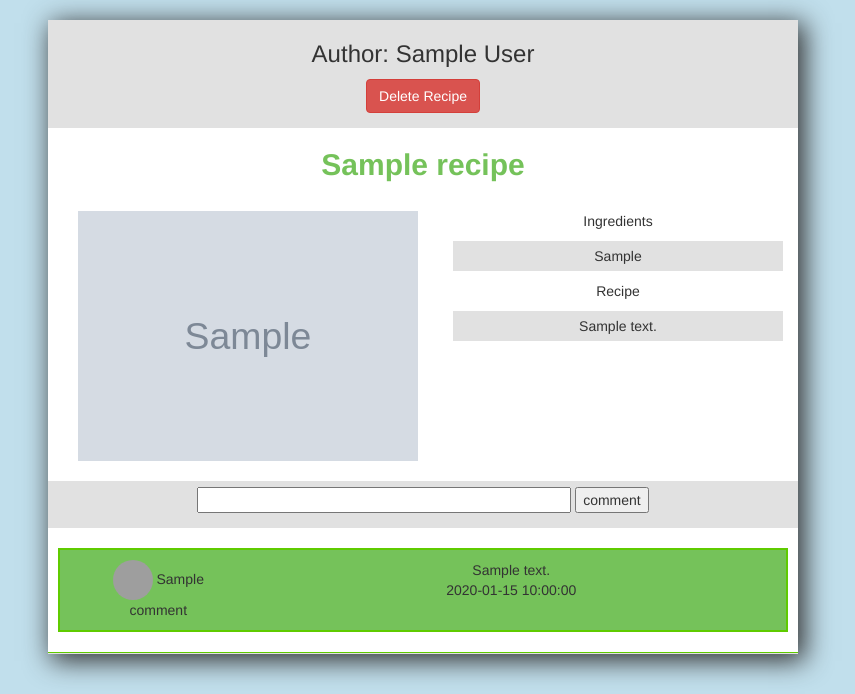
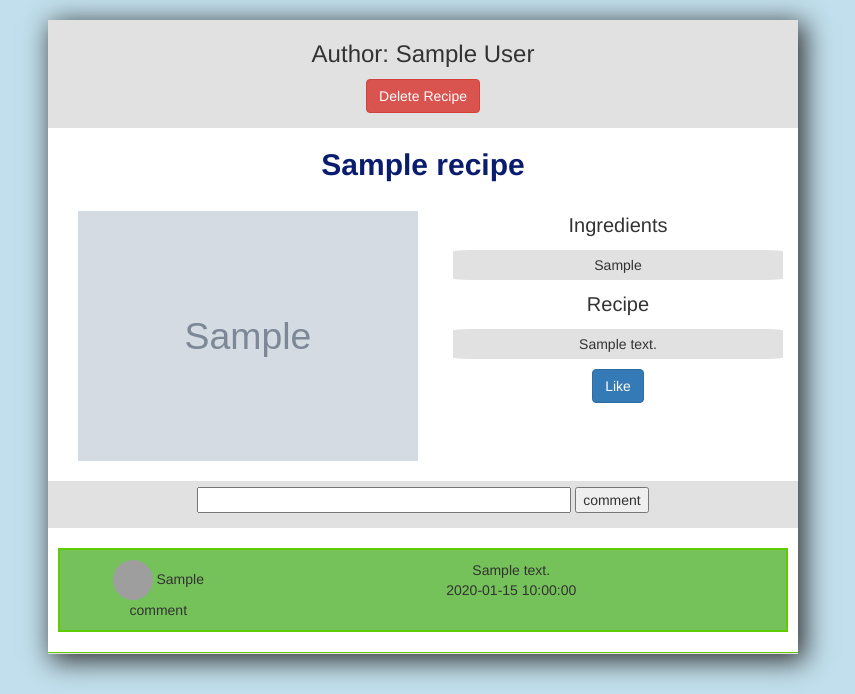
Before and after one commit to aparnasathyan01/recipe-portal, a PHP site: page /client-side/showMore.php?food=1 in a window 1280 px wide. Shown: the part 52-746 px from the top of the page, without its empty margins (217-1072 px from the left). Run offline with PHP 8.4, Linux system fonts and the light colour scheme; the visitor is signed in with stand-in values (Sample User, id 1); tables that the repository leaves empty or names only in its code hold one stand-in row (values such as "Sample post"); grey boxes marked "Sample" are stand-in pictures; some libraries are stand-ins or nearby versions; grey boxes are pictures that could not be loaded.

Commit message:
Some changes

```diff
--- a/client-side/css/style.css
+++ b/client-side/css/style.css
@@ -146,6 +146,12 @@ body.modal-open .background-container{
   padding: 1px;
 }
 
+.rating{
+  font-size: 20px;
+  font-weight: bold;
+  color: #0a1c6d;
+}
+
 .postImage{
   margin-left: 30px;
   width: 340px;
@@ -153,7 +159,7 @@ body.modal-open .background-container{
 }
 .postName{
   font-weight: bold !important;
-  color: #75C25A;
+  color: #0a1c6d;
 }
 .postDescription{
   margin-left: 15px;
@@ -161,6 +167,7 @@ body.modal-open .background-container{
   background-color: #e1e1e1;
   padding: 5px;
   height: fit-content;
+  border-radius: 5%;
 }
 
 /* comment input */
--- a/client-side/showMore.php
+++ b/client-side/showMore.php
@@ -37,18 +37,21 @@
           }
             //delete recipe button over
 
-              echo '<div ><h2 class="postName">'.$postInfo['name'].'</h2></div>
+              echo '<div><h2 class="postName">'.$postInfo['name'].'</h2></div>
                 <br>
                 <div class="row">
                   <div class="col-lg-6">
                     <img class="postImage" src="uploads/'.$postInfo['image'].'" " ><br>
                   </div>
                   <div class="col-lg-6">
-                    <p class="font-weight-bold">Ingredients</p>
+                    <p class="font-weight-bold" style = "font-size: 20px">Ingredients</p>
                     <p class="postDescription">'.$postInfo['ingredients'].'</p>
-                    <p class="font-weight-bold">Recipe</p>
+                    <p class="font-weight-bold" style = "font-size: 20px">Recipe</p>
                     <p class="postDescription">'.$postInfo['description'].'</p>
                   </div>
+                  <form method="POST" action="#">
+                  <input type="submit" name="submitLikes" class= "btn btn-primary" value = "Like">
+                  </form>
                 </div>
                 <br>
                 <div class="head">
--- a/server-side/insertData.php
+++ b/server-side/insertData.php
@@ -69,7 +69,7 @@
   3 Whole Egg, 1 cup Broccoli florets (chopped into small pieces), 2 Onion (finely chopped), 2 Tomatoes (finely chopped), 6 Garlic cloves (finely chopped),
   1 teaspoon Turmeric powder (Haldi), 2 teaspoon Red Chilli powder, 2 tablespoon Coriander (Dhania) Leaves (finely chopped), Salt (to taste),
   2 tablespoon Oil','
-  <br/>:
+  <br/>
   <br/>To begin making Broccoli Egg Bhurji, heat oil in a frying pan or skillet and add finely chopped onions. When onion turns pinkish, add chopped garlic and
   sauté till the raw smell of garlic goes away. Once it is done, add the chopped tomatoes and sauté till it turns mushy.
   Add broccoli florets and cook them for 10 minutes. After 10 minutes, add turmeric powder, red chilil powder, salt and mix everything well.
```
Also changed, not shown: client-side/signup.php (+0 -11 lines).
